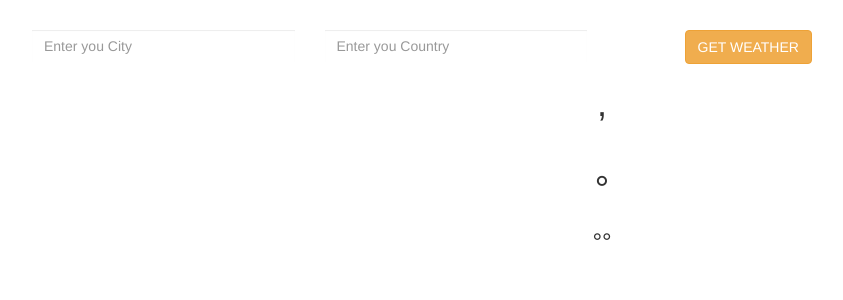
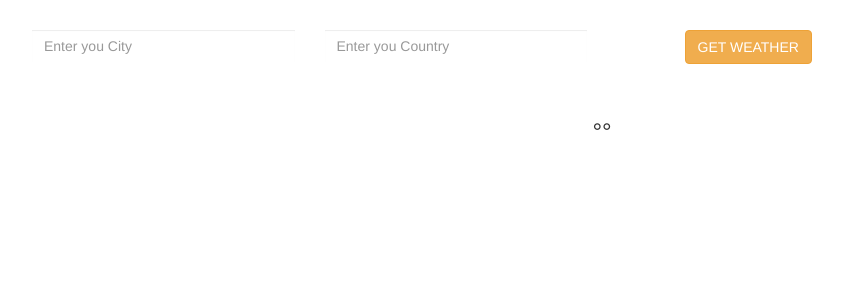
Before and after one commit to codershona/react-weather-app, a React (Create React App) app: page / in a window 1280 px wide. Shown: the top 300 px of the page, without its empty margins (38-881 px from the left). Built offline with nearby package versions, Linux system fonts and the light colour scheme.

Commit message:
remove degree symbol : method 3

```diff
--- a/src/App.js
+++ b/src/App.js
@@ -112,8 +112,8 @@ class App extends React.Component {
    console.log(response);
 
    this.setState({
-    city: response.name,
-    country: response.sys.country,
+    city: `${response.name}, ${response.sys.country}`,
+
     celsius: this.calCelsius(response.main.temp),
     temp_max: this.calCelsius(response.main.temp_max),
     temp_min: this.calCelsius(response.main.temp_min),
--- a/src/app_component/weather.component.js
+++ b/src/app_component/weather.component.js
@@ -7,15 +7,16 @@ const Weather = (props) => {
 		<div className="container">
 		 <div className="cards pt-4">
            <h1>
-           {props.city}, {props.country}
+           {props.city}
            </h1>
 
            <h5 className="py-4">
              <i className={`wi ${props.weatherIcon} display-1`}/>
            </h5>
 
-           <h1 className="py-2">{props.temp_celcius}&deg;</h1>
-
+           { props.temp_celcius ? (
+           	<h1 className="py-2">{props.temp_celcius}&deg;</h1>):null
+           }
 
        {/** showing max and min temparature **/}
 
```
